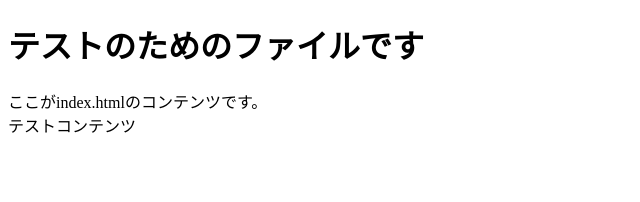
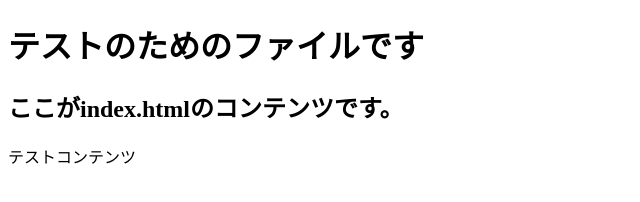
Before and after one commit to cpstest1/testRepository, a plain HTML site: page index.html in a window 1280 px wide. Shown: the whole page, without its empty margins (0-640 px from the left). Drawn offline with Linux system fonts and the light colour scheme.

Commit message:
コンテンツのタイトルをh2タグに変更

```diff
--- a/index.html
+++ b/index.html
@@ -12,7 +12,7 @@
 <body>
 	<h1>テストのためのファイルです</h1>
 	<div class='content'>
-		ここがindex.htmlのコンテンツです。<br />
+		<h2>ここがindex.htmlのコンテンツです。</h2>
 		テストコンテンツ
 	</div>
 </body>
```
